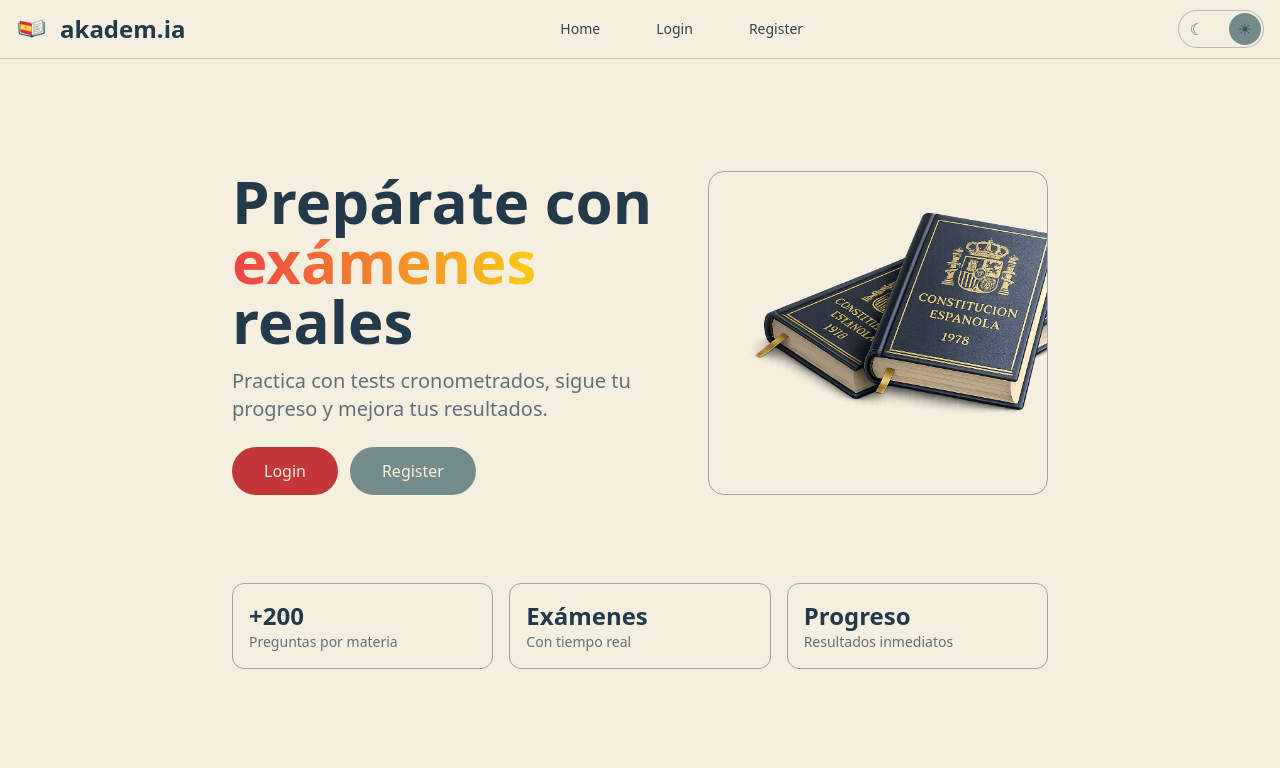
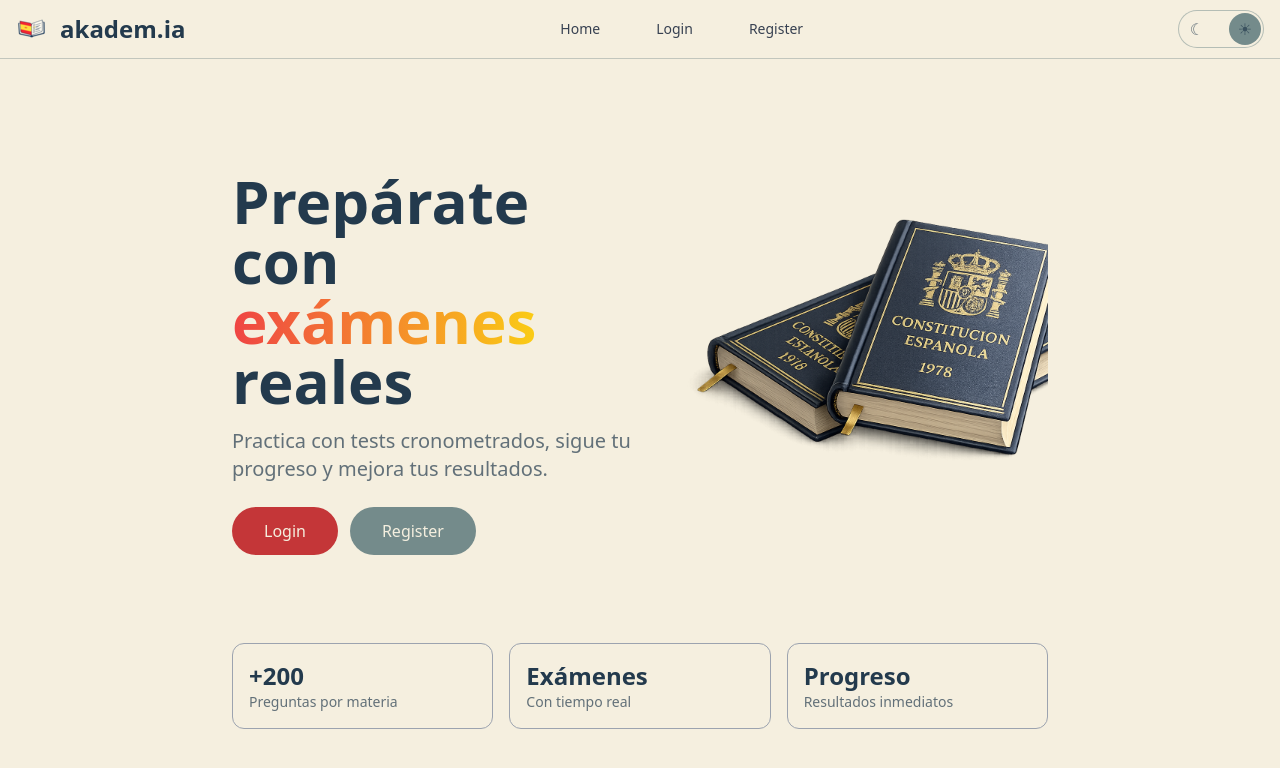
Before and after one commit to guilu/akadem.ia, a React (Vite) app in the folder frontend/: page / in a window 1280 px wide. Shown: the top 768 px of the page. Built offline with nearby package versions, Linux system fonts and the light colour scheme; no server answers.

Commit message:
💄 style (frontend) : hero image emphasis

```diff
--- a/frontend/src/pages/HomePage.tsx
+++ b/frontend/src/pages/HomePage.tsx
@@ -4,7 +4,7 @@ export default function HomePage({ isAuthed, activeAttemptId }: { isAuthed: bool
   return (
     <section className="mt-6">
       <div className="grid max-w-screen-xl px-4 py-8 mx-auto lg:gap-8 xl:gap-0 lg:py-16 lg:grid-cols-12">
-        <div className="mr-auto place-self-center lg:col-span-7 text-center lg:text-left">
+        <div className="mr-auto place-self-center lg:col-span-6 text-center lg:text-left">
           <h1 className="max-w-2xl mb-4 text-5xl sm:text-6xl font-extrabold leading-tight">
             Prepárate con <span className="bg-gradient-to-r from-red-500 to-yellow-400 bg-clip-text text-transparent">exámenes</span> reales
           </h1>
@@ -32,11 +32,11 @@ export default function HomePage({ isAuthed, activeAttemptId }: { isAuthed: bool
             )}
           </div>
         </div>
-        <div className="hidden lg:mt-0 lg:col-span-5 lg:flex">
+        <div className="hidden lg:mt-0 lg:col-span-6 lg:flex">
           <img
             src="/assets/landing/constitution-books.png"
             alt="Constitución española"
-            className="w-full h-auto rounded-2xl border border-gray-400 object-cover"
+            className="w-full h-auto rounded-2xl object-cover"
           />
         </div>
       </div>
```
